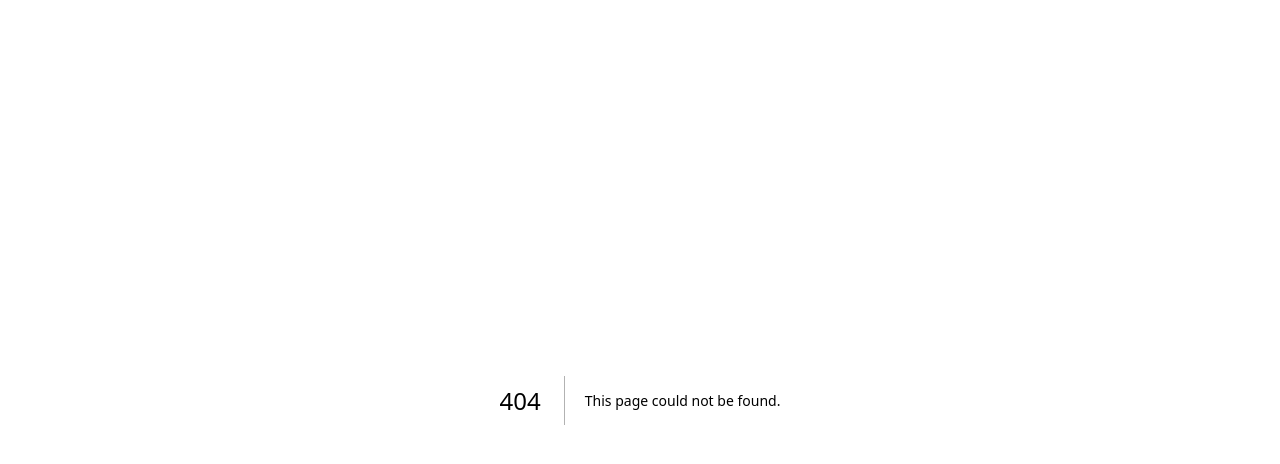
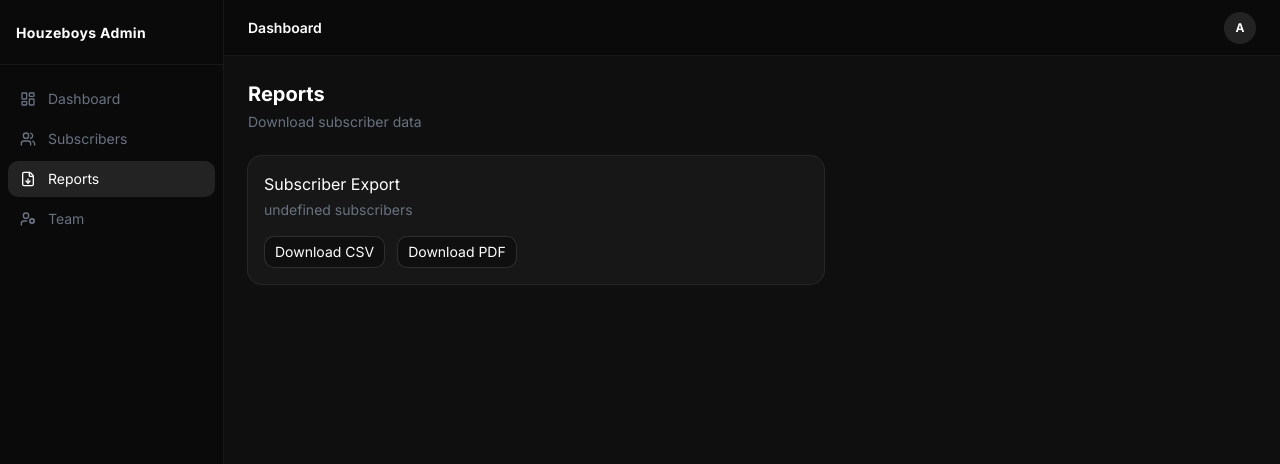
Before and after one commit to bara080/houzeboys, a Next.js app: page /admin/reports in a window 1280 px wide. Before the commit this address had no page. Shown: the top 464 px of the page. Built offline with nearby package versions, Linux system fonts and the light colour scheme; no server answers.

Commit message:
add reports page with csv and pdf download

```diff
--- /dev/null
+++ b/src/app/(admin)/admin/reports/page.tsx
@@ -0,0 +1,54 @@
+"use client";
+
+import { useState, useEffect } from "react";
+import { Button } from "@/components/ui/button";
+import { Card, CardContent, CardHeader, CardTitle, CardDescription } from "@/components/ui/card";
+import { downloadCSV, downloadPDF } from "@/lib/export";
+import type { Subscriber } from "@/lib/stats";
+
+export default function ReportsPage() {
+  const [subscribers, setSubscribers] = useState<Subscriber[]>([]);
+  const [loading, setLoading] = useState(true);
+
+  useEffect(() => {
+    fetch("/api/admin/subscribers")
+      .then((r) => r.json())
+      .then((data) => { setSubscribers(data); setLoading(false); });
+  }, []);
+
+  return (
+    <div className="space-y-6 max-w-xl">
+      <div>
+        <h1 className="text-xl font-bold text-white">Reports</h1>
+        <p className="text-sm text-gray-500 mt-1">Download subscriber data</p>
+      </div>
+
+      <Card className="bg-white/[0.03] border-white/10">
+        <CardHeader>
+          <CardTitle className="text-white text-base">Subscriber Export</CardTitle>
+          <CardDescription className="text-gray-500">
+            {loading ? "Loading…" : `${subscribers.length} subscribers`}
+          </CardDescription>
+        </CardHeader>
+        <CardContent className="flex gap-3">
+          <Button
+            variant="outline"
+            disabled={loading}
+            onClick={() => downloadCSV(subscribers)}
+            className="border-white/10 text-white hover:bg-white/10"
+          >
+            Download CSV
+          </Button>
+          <Button
+            variant="outline"
+            disabled={loading}
+            onClick={() => downloadPDF(subscribers, subscribers.length)}
+            className="border-white/10 text-white hover:bg-white/10"
+          >
+            Download PDF
+          </Button>
+        </CardContent>
+      </Card>
+    </div>
+  );
+}
--- /dev/null
+++ b/src/app/api/admin/subscribers/route.ts
@@ -0,0 +1,15 @@
+import { NextResponse } from "next/server";
+import { createClient } from "@/lib/supabase-server";
+import { getAllSubscribers } from "@/lib/stats";
+
+export async function GET() {
+  const supabase = await createClient();
+  const { data: { user } } = await supabase.auth.getUser();
+
+  if (!user || (user.app_metadata as { role?: string })?.role !== "admin") {
+    return NextResponse.json({ error: "Unauthorized" }, { status: 401 });
+  }
+
+  const subscribers = await getAllSubscribers();
+  return NextResponse.json(subscribers);
+}
```
